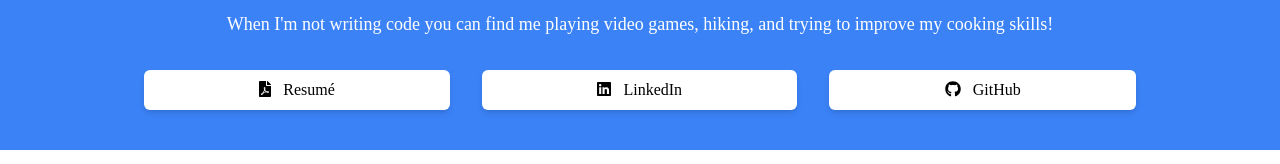
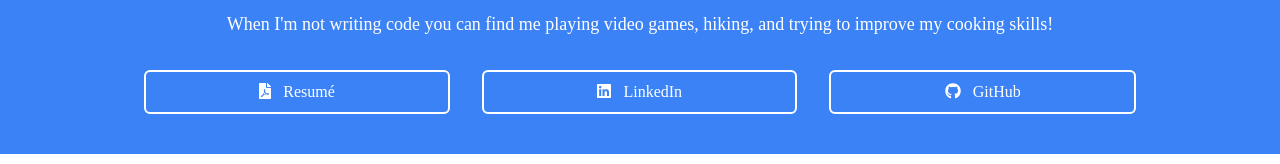
Before and after one commit to ghall89/react-portfolio, a React (Create React App) app: page / in a window 1280 px wide. Shown: the part 694-858 px from the top of the page. Built offline with nearby package versions, Linux system fonts and the light colour scheme.

Commit message:
social/resume links

```diff
--- a/src/Components/Social.js
+++ b/src/Components/Social.js
@@ -6,7 +6,7 @@ const Button = () => {
 	const links = [
 		{
 			name: 'Resumé',
-			url: '#',
+			url: './docs/graham_hall_resume.pdf',
 			icon: <FontAwesomeIcon icon={faFilePdf} />
 		},
 		{
@@ -27,7 +27,7 @@ const Button = () => {
 				<a
 					href={link.url}
 					target="_blank"
-					class="bg-white p-2 m-4 rounded-md shadow-md flex-grow"
+					class="text-white border-2 border-white p-2 m-4 rounded-md flex-grow transition-colors hover:text-blue-500 hover:bg-white"
 				>
 					{link.icon}
 					<span className="ml-3">{link.name}</span>
```
Also changed, not shown: public/manifest.json, 1 other file (tests, documents, lock files or other folders).
